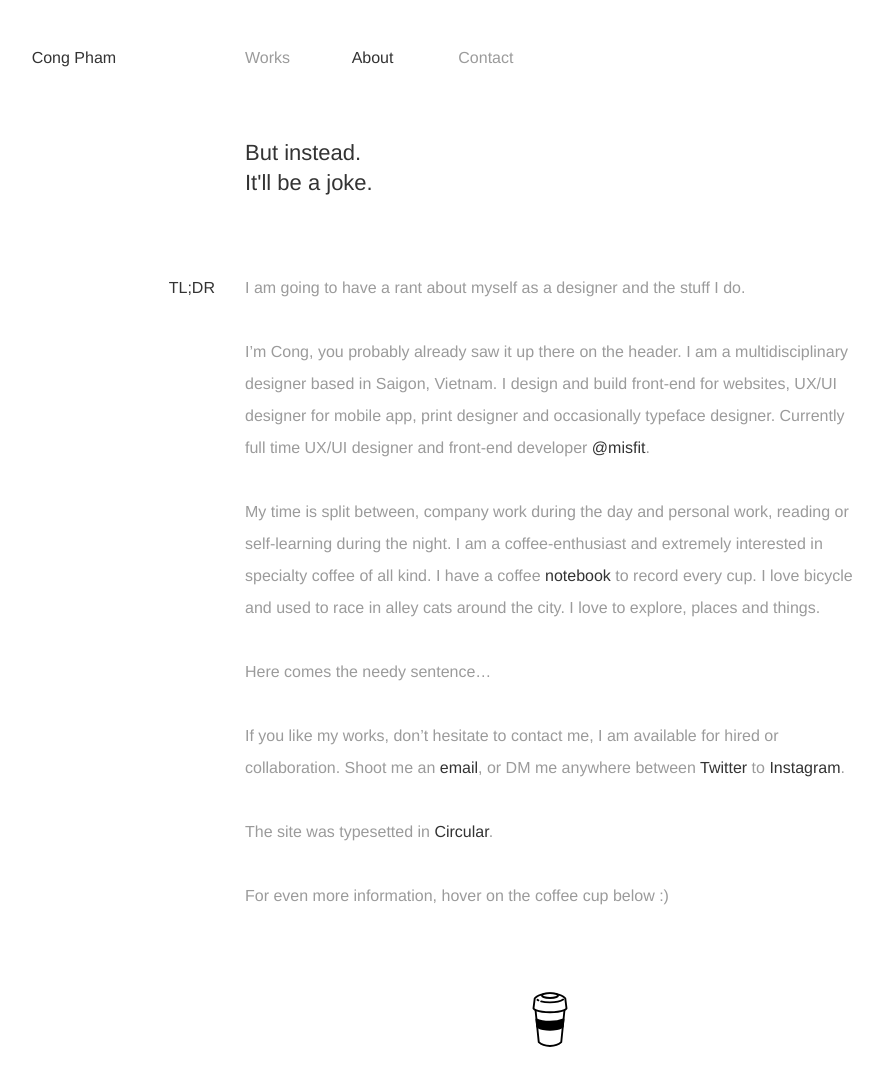
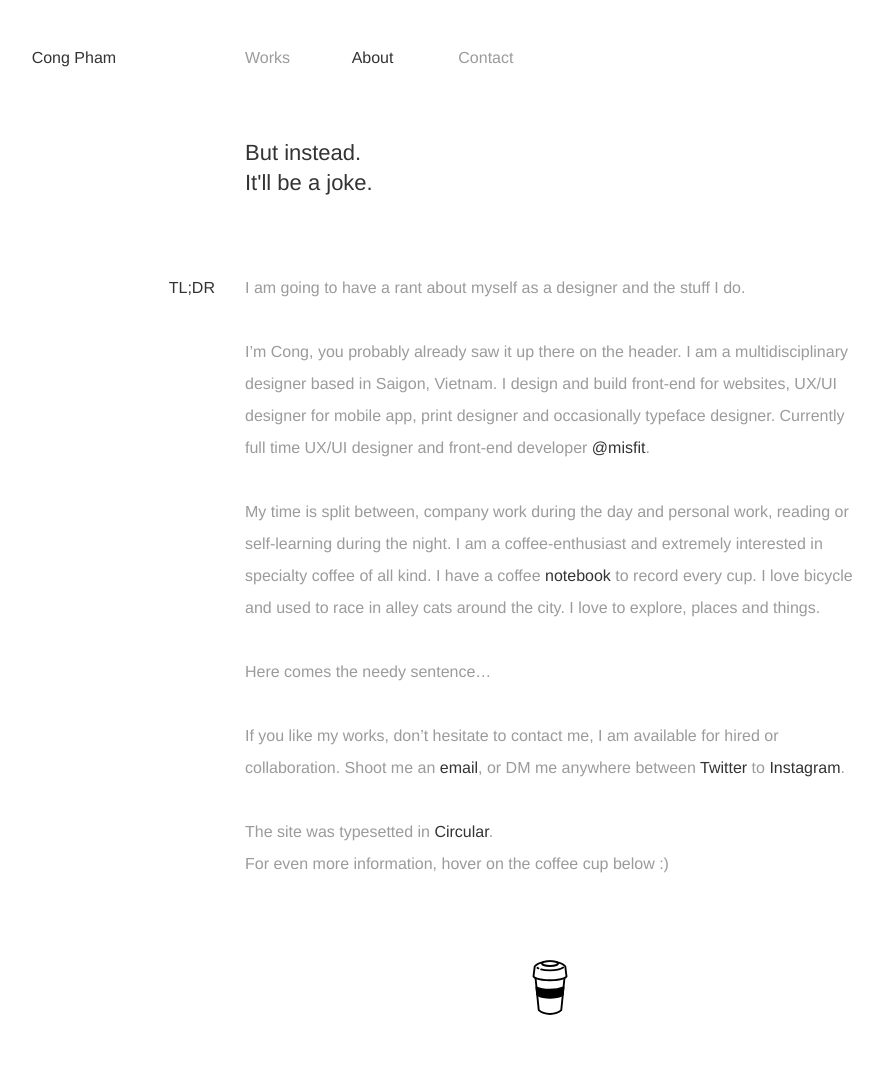
Before and after one commit to congp/congp.github.io, a Jekyll site: the page built from about.md, in a window 1280 px wide and 1123 px high. Shown: the top 1086 px of the window, without its empty margins (90-973 px from the left). Built offline with Jekyll 4.4.1, drawn with Linux system fonts in a browser that asks for light colours; some web fonts are replaced.

Commit message:
Updated grid for medium devices

```diff
--- a/_layouts/alt_post.html
+++ b/_layouts/alt_post.html
@@ -7,7 +7,7 @@
         <h1 class="font-book fs22 primary-color">{{ page.title }}</h1>
         <p class="font-book fs18 secondary-color">{{ page.project_type }}</p>
     </div>
-    <div class="small-12 medium-6 columns left post-description">
+    <div class="small-12 medium-8 large-6 columns left post-description">
         <p class="font-book fs16 lh200 secondary-color">
             {{ page.opening_content }}
         </p>
--- a/_posts/2015-07-21-travelr.markdown
+++ b/_posts/2015-07-21-travelr.markdown
@@ -17,7 +17,7 @@
 <img src="{{ site.baseurl }}/assets/img/travelr/travelr-display-image-03.jpg">
 
 <div class="row" style="margin-top: 20px;">
-  <div class="small-12 medium-6 medium-push-3 columns left post-description">
+  <div class="small-12 medium-8 medium-push-3 large-6 large-push-3 columns left post-description">
     <p class="font-book fs16 lh200 primary-color">
       Slack introduced their emoji reaction back in July 2015 and I was fascinated by it. Thus, as a quick way to respond to an article, apart from like/heart and comment, user could use emoji as a way to represent their reactions. This could be a more creative way, which helps the user tell a more comprehensive story in less time.
     </p>
--- a/about.md
+++ b/about.md
@@ -19,7 +19,7 @@
         <br/><br/>
         If you like my works, don’t hesitate to contact me, I am available for hired or collaboration. Shoot me an <a class="primary-color" href="mailto:me@congphamdesign.com" target="_blank">email</a>, or DM me anywhere between <a class="primary-color" href="https://twitter.com/congphammm" target="_blank">Twitter</a> to <a class="primary-color" href="https://instagram.com/congphammm" target="_blank">Instagram</a>.
         <br/><br/>
-        The site was typesetted in <a class="primary-color" href="http://lineto.com/The+Fonts/Font+Categories/Text+Fonts/Circular/">Circular</a>.<br/><br/>
+        The site was typesetted in <a class="primary-color" href="http://lineto.com/The+Fonts/Font+Categories/Text+Fonts/Circular/">Circular</a>.
 
         <span class="hide-for-small">For even more information, hover on the coffee cup below :)</span>
     </p>
```
Also changed, not shown: 4 other files.
